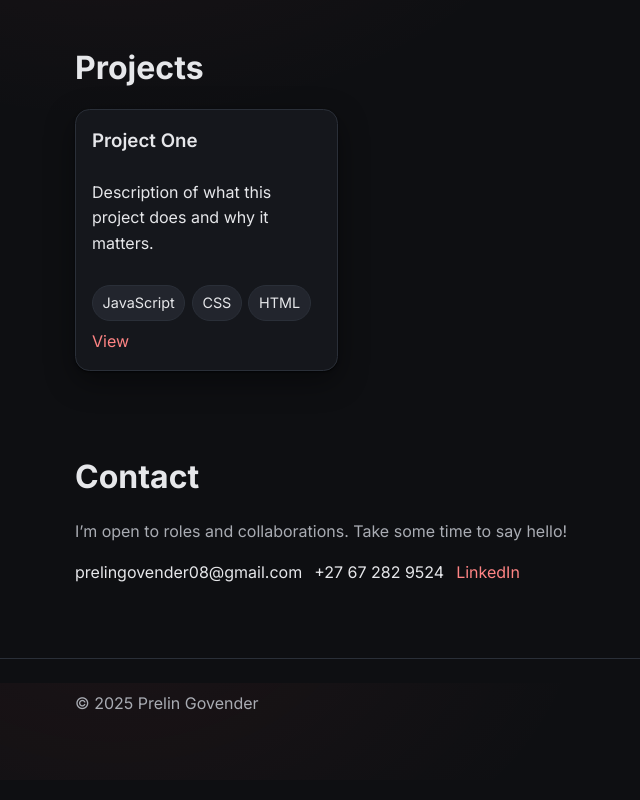
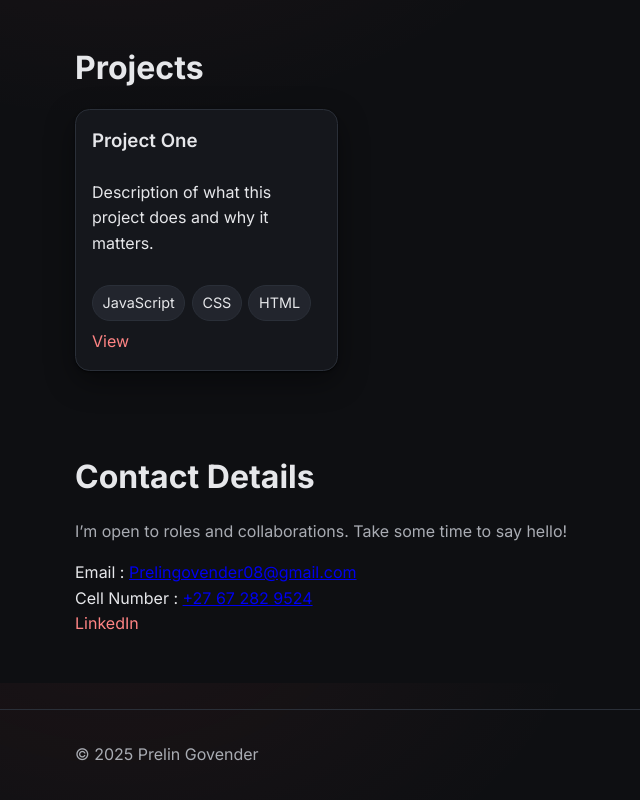
Before and after one commit to Prelin08/Portfolio, a plain HTML site: page index.html in a window 1280 px wide. Shown: the part 1717-2517 px from the top of the page, without its empty margins (15-655 px from the left). Drawn offline with Linux system fonts and the light colour scheme.

Commit message:
contact_update

```diff
--- a/index.html
+++ b/index.html
@@ -154,11 +154,11 @@
 
       <section id="contact" class="section contact">
         <div class="container">
-          <h2>Contact</h2>
+          <h2>Contact Details</h2>
           <p class="muted">I’m open to roles and collaborations. Take some time to say hello!</p>
           <ul class="contact-list">
-            <li>prelingovender08@gmail.com</li>
-            <li>+27 67 282 9524</li>
+            <li>Email : <a href="mailto:prelingovender08@gmail.com">Prelingovender08@gmail.com</a></li>
+            <li>Cell Number : <a href="tel:+27672829524">+27 67 282 9524</a></li>
             <li><a href="https://www.linkedin.com/in/prelin-govender-8572bbb1" target="_blank" rel="noopener" class="link">LinkedIn</a></li>
           </ul>
         </div>
--- a/styles/style.css
+++ b/styles/style.css
@@ -115,7 +115,7 @@ img { max-width: 100%; display: block; }
 .chip { background: var(--chip); color: var(--text); border: 1px solid var(--border); padding: .35rem .6rem; border-radius: 999px; font-size: .9rem; }
 
 /* Contact */
-.contact-list { list-style: none; margin: 0; padding: 0; display: flex; flex-wrap: wrap; gap: .75rem; }
+.contact-list { list-style: none; margin: 0; padding: 0; gap: .75rem; }
 .link { color: var(--accent-2); text-decoration: none; }
 .link:hover { text-decoration: underline; }
 
```
